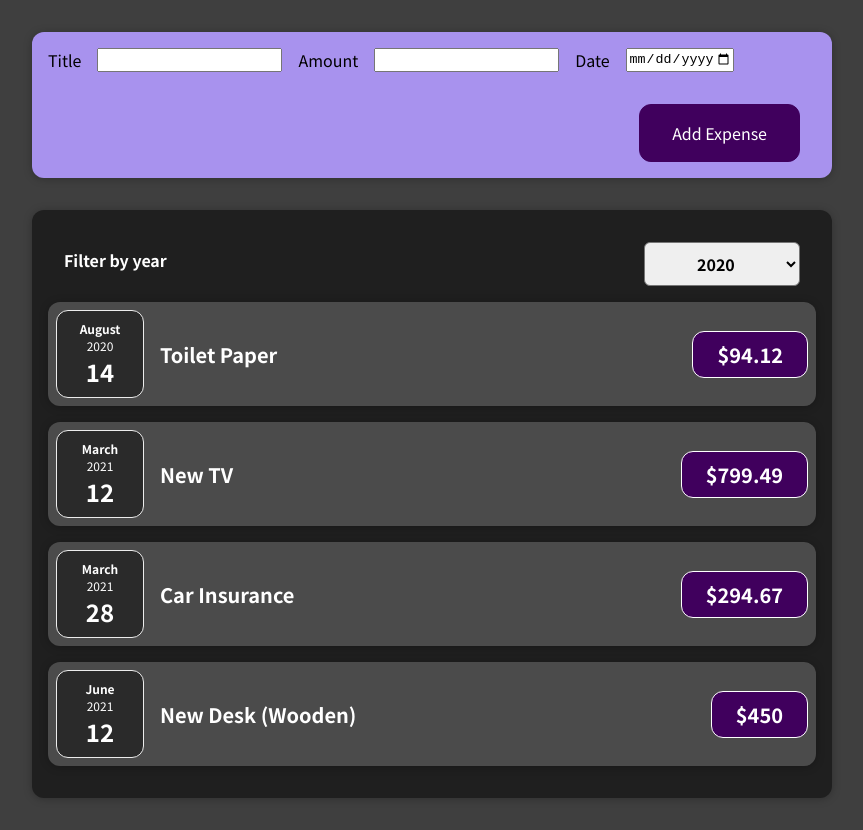
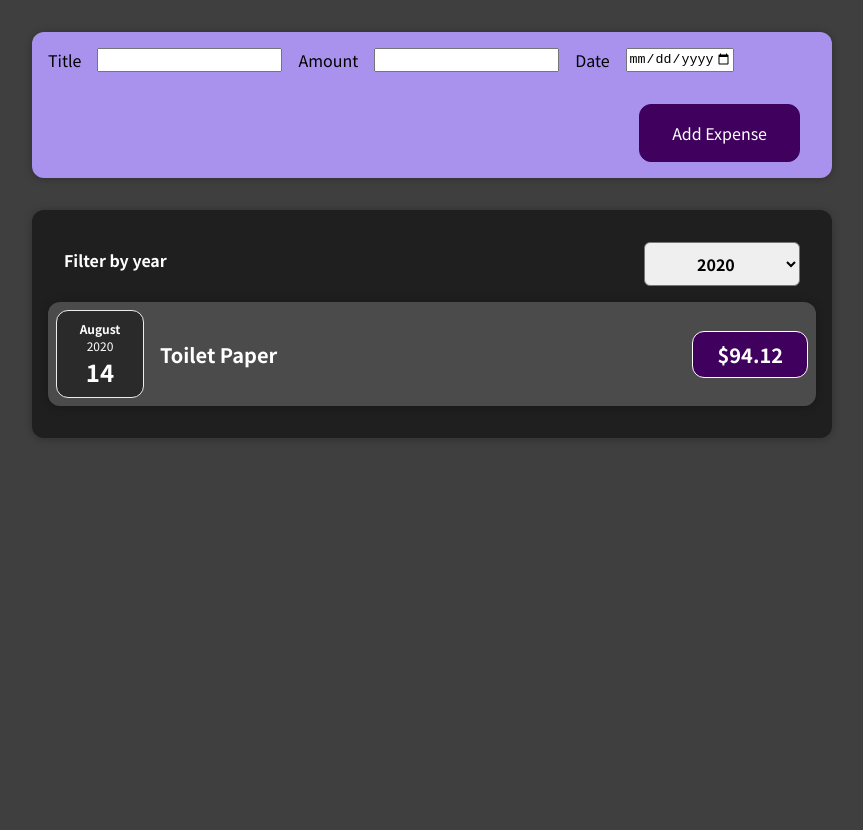
Before and after one commit to Unity7/Expense-Tracker, a React (Create React App) app: page / in a window 1280 px wide. Shown: the whole page, without its empty margins (208-1071 px from the left). After the commit the page ends 800 px from the top, so only its background shows below. Built offline with nearby package versions, Linux system fonts and the light colour scheme.

Commit message:
added filtering of array before rendering

```diff
--- a/src/components/Expenses/Expenses.css
+++ b/src/components/Expenses/Expenses.css
@@ -4,6 +4,4 @@
   margin: 2rem auto;
   width: 50rem;
   max-width: 95%;
-  border-radius: 12px;
-  box-shadow: 0 1px 8px rgba(0, 0, 0, 0.25);
 }
--- a/src/components/Expenses/Expenses.js
+++ b/src/components/Expenses/Expenses.js
@@ -8,9 +8,13 @@
   const [filteredYear, setFilteredYear] = useState("2020");
 
   const filterChangeHandler = (selectedYear) => {
-    console.log(selectedYear);
     setFilteredYear(selectedYear);
   };
+
+  const filteredExpenses = props.items.filter((expense) => {
+    return expense.date.getFullYear().toString() === filteredYear;
+  });
+
   return (
     <div>
       {" "}
@@ -19,7 +23,7 @@
           selected={filteredYear}
           onChangeFilter={filterChangeHandler}
         />
-        {props.items.map((expense) => (
+        {filteredExpenses.map((expense) => (
           <ExpenseItem
             key={expense.id}
             title={expense.title}
@@ -27,26 +31,6 @@
             date={expense.date}
           />
         ))}
-        {/* <ExpenseItem
-          title={props.items[0].title}
-          amount={props.items[0].amount}
-          date={props.items[0].date}
-        />
-        <ExpenseItem
-          title={props.items[1].title}
-          amount={props.items[1].amount}
-          date={props.items[1].date}
-        />
-        <ExpenseItem
-          title={props.items[2].title}
-          amount={props.items[2].amount}
-          date={props.items[2].date}
-        />
-        <ExpenseItem
-          title={props.items[3].title}
-          amount={props.items[3].amount}
-          date={props.items[3].date}
-        /> */}
       </Card>
     </div>
   );
```
